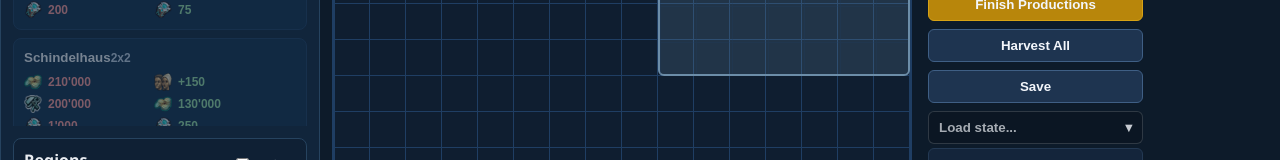
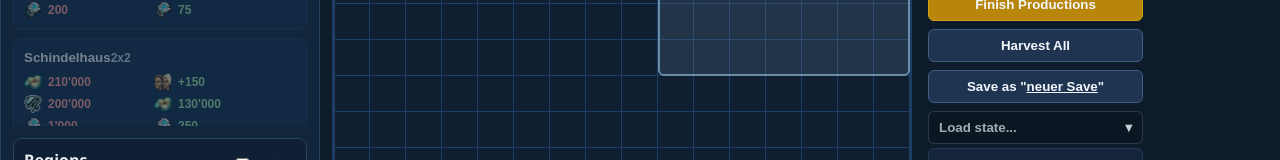
Before and after one commit to benjamindettling/qi_optimizer, a React (Vite) app: page / in a window 1280 px wide. Shown: the part 311-471 px from the top of the page. Built offline with nearby package versions, Linux system fonts and the light colour scheme.

Commit message:
fix selling (now also chronos get returned)

```diff
--- a/src/components/ActionToolbar.jsx
+++ b/src/components/ActionToolbar.jsx
@@ -23,12 +23,28 @@ export function ActionToolbar({
   notes,
   onChangeNotes,
 }) {
-  const saveKeys = Object.keys(saves);
+  const saveKeys = Object.keys(saves).sort((a, b) => a.localeCompare(b));
   const {
     ref: saveMenuRef,
     isOpen: isSaveMenuOpen,
     setIsOpen: setIsSaveMenuOpen,
   } = useDropdownMenu(false);
+
+  const promptSaveName = () => {
+    const next = prompt("Save name?", loadName || "");
+    if (!next) return;
+    setLoadName(next);
+    return next;
+  };
+
+  const handleSaveClick = () => {
+    let target = loadName;
+    if (!target) {
+      target = promptSaveName();
+    }
+    if (!target) return;
+    if (onSave) onSave(target);
+  };
 
   return (
     <div
@@ -94,10 +110,21 @@ export function ActionToolbar({
       </button>
 
       <button
-        onClick={onSave}
+        onClick={handleSaveClick}
         title="Speicher aktuellen Stand in deinem Browser. (Hinweis, undo/redo Verlauf wird nicht mitgespeichert)"
       >
-        Save
+        Save as "
+        <span
+          style={{ textDecoration: "underline", cursor: "pointer" }}
+          onClick={(e) => {
+            e.stopPropagation();
+            promptSaveName();
+          }}
+          title="Name ändern"
+        >
+          {loadName || "neuer Save"}
+        </span>
+        "
       </button>
       <div className="save-control" ref={saveMenuRef}>
         <button
--- a/src/hooks/useGameController.js
+++ b/src/hooks/useGameController.js
@@ -214,6 +214,7 @@ export const useGameController = () => {
     saves,
     loadName,
     setLoadName,
+    setAllSaves,
     saveSnapshot,
     loadSnapshot,
     deleteSave,
@@ -315,6 +316,8 @@ export const useGameController = () => {
     () =>
       buildSnapshotState({
         resources,
+        saves,
+        loadName,
         layout,
         unlockedRegions,
         goodsUnlocks,
@@ -353,6 +356,7 @@ export const useGameController = () => {
     (snapshot) =>
       applySnapshotState(snapshot, {
     setResources,
+    setSaves: setAllSaves,
     setLayout,
     setUnlockedRegions,
     setGoodsUnlocks,
@@ -363,6 +367,7 @@ export const useGameController = () => {
         setSellMode,
     setRefundMode,
     setSelectedCategory,
+    setLoadName,
     setNotes,
     setInfiniteResources,
     setInfiniteBackup,
@@ -485,26 +490,44 @@ export const useGameController = () => {
   );
 
   // Prompted save of the current snapshot.
-  const handleSaveState = useCallback(() => {
-    const name = prompt("Save name?");
-    if (!name) return;
+  const handleSaveState = useCallback(
+    (nameArg) => {
+      const targetName =
+        nameArg || loadName || prompt("Save name?", loadName || "");
+      if (!targetName) return;
+      const snapshotBefore = buildSnapshot();
+      pushHistory(snapshotBefore);
       const snapshot = buildSnapshot();
-    saveSnapshot(name, snapshot);
-    updateStatus(`Saved state "${name}"`);
-  }, [buildSnapshot, saveSnapshot, updateStatus]);
+      saveSnapshot(targetName, snapshot);
+      setLoadName(targetName);
+      updateStatus(`Saved state "${targetName}"`);
+    },
+    [
+      buildSnapshot,
+      loadName,
+      saveSnapshot,
+      setLoadName,
+      updateStatus,
+      pushHistory,
+    ]
+  );
 
   // Load a named snapshot and clear transient UI state.
   const handleLoadState = useCallback(
     (name) => {
+      if (!name) return;
       const snap = loadSnapshot(name);
       if (!snap) return;
+      const prev = buildSnapshot();
+      pushHistory(prev);
       applySnapshot(snap);
       setCarried(null);
       setMoveSnapshot(null);
       setMoveMode(false);
+      setLoadName(name);
       updateStatus(`Loaded state "${name}"`);
     },
-    [applySnapshot, loadSnapshot, updateStatus]
+    [applySnapshot, loadSnapshot, updateStatus, buildSnapshot, pushHistory, setLoadName]
   );
 
   useEffect(() => {
--- a/src/hooks/useSaves.js
+++ b/src/hooks/useSaves.js
@@ -22,9 +22,14 @@ export function useSaves() {
     localStorage.setItem(STORAGE_KEY, JSON.stringify(obj));
   };
 
+  const setAllSaves = (next) => {
+    const value = typeof next === "function" ? next(saves) : next;
+    persist(value || {});
+  };
+
   const saveSnapshot = (name, snapshot) => {
     if (!name) return;
-    persist({ ...saves, [name]: { snapshot } });
+    setAllSaves((prev) => ({ ...prev, [name]: { snapshot } }));
   };
 
   const loadSnapshot = (name) => saves[name]?.snapshot ?? null;
@@ -35,5 +40,13 @@ export function useSaves() {
     persist(next);
   };
 
-  return { saves, loadName, setLoadName, saveSnapshot, loadSnapshot, deleteSave };
+  return {
+    saves,
+    loadName,
+    setLoadName,
+    setAllSaves,
+    saveSnapshot,
+    loadSnapshot,
+    deleteSave,
+  };
 }
--- a/src/state/snapshot.js
+++ b/src/state/snapshot.js
@@ -3,6 +3,8 @@ import { serializeState } from "../utils/stateUtils";
 export const buildSnapshot = (state) =>
   serializeState({
     resources: state.resources,
+    saves: state.saves,
+    loadName: state.loadName,
     layout: state.layout,
     unlockedRegions: state.unlockedRegions,
     goodsUnlocks: state.goodsUnlocks,
@@ -22,6 +24,7 @@ export const buildSnapshot = (state) =>
 export const applySnapshot = (snapshot, setters) => {
   const {
     setResources,
+    setSaves,
     setLayout,
     setUnlockedRegions,
     setGoodsUnlocks,
@@ -40,6 +43,7 @@ export const applySnapshot = (snapshot, setters) => {
   } = setters;
 
   setResources(snapshot.resources);
+  if (setSaves && snapshot.saves) setSaves(snapshot.saves);
   setLayout(snapshot.layout);
   setUnlockedRegions(snapshot.unlockedRegions);
   if (snapshot.goodsUnlocks !== undefined) setGoodsUnlocks(snapshot.goodsUnlocks);
@@ -60,6 +64,9 @@ export const applySnapshot = (snapshot, setters) => {
   if (setBuildLocks) {
     setBuildLocks(snapshot.buildLocks ?? {});
   }
+  if (setters.setLoadName && snapshot.loadName !== undefined) {
+    setters.setLoadName(snapshot.loadName);
+  }
   if (
     townhallDef &&
     !snapshot.layout?.some((l) => l.defId === townhallDef.defId)
--- a/src/utils/gameMath.js
+++ b/src/utils/gameMath.js
@@ -70,7 +70,8 @@ export const happinessTier = (provided, required) => {
 export const computeRefund = (def) => {
   const coins = Math.floor((def.cost?.coins ?? 0) * 0.25);
   const supplies = Math.floor((def.cost?.supplies ?? 0) * 0.25);
-  return { coins, supplies, chronos: 0 };
+  const chronos = Math.floor((def.cost?.chronos ?? 0) * 0.25);
+  return { coins, supplies, chronos };
 };
 
 export const formatGoods = (goodsBag, goodsTypes) =>
--- a/src/utils/stateUtils.js
+++ b/src/utils/stateUtils.js
@@ -13,6 +13,8 @@ export const serializeState = (state) => ({
     goods: { ...(state.resources.goods ?? {}) },
     units: { ...(state.resources.units ?? {}) },
   },
+  saves: state.saves ? { ...state.saves } : {},
+  loadName: state.loadName ?? "",
   layout: cloneLayout(state.layout ?? []),
   unlockedRegions: [...(state.unlockedRegions ?? [])],
   goodsUnlocks: state.goodsUnlocks,
```
Lines whose indentation alone changed are shown as unchanged.
